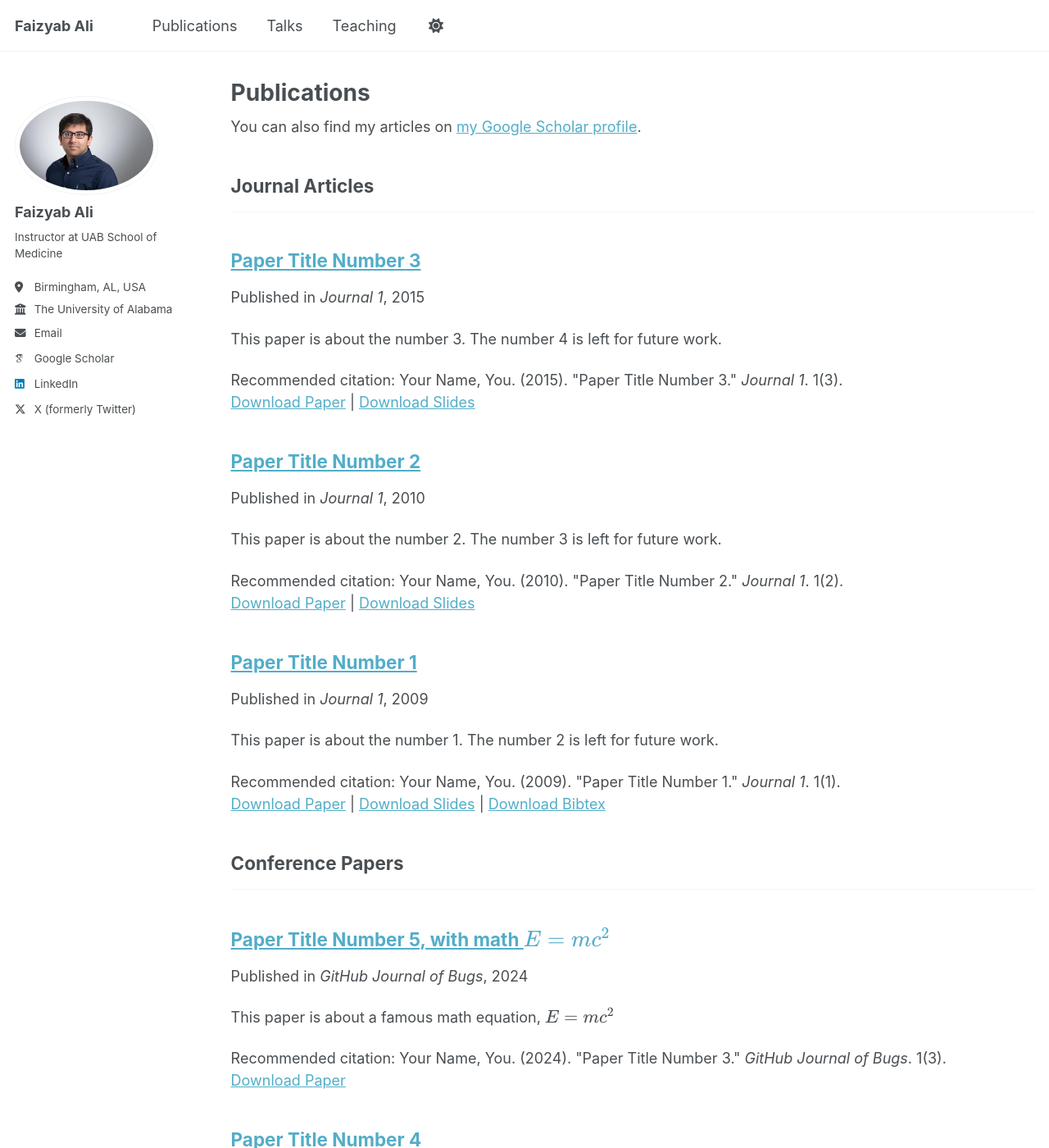
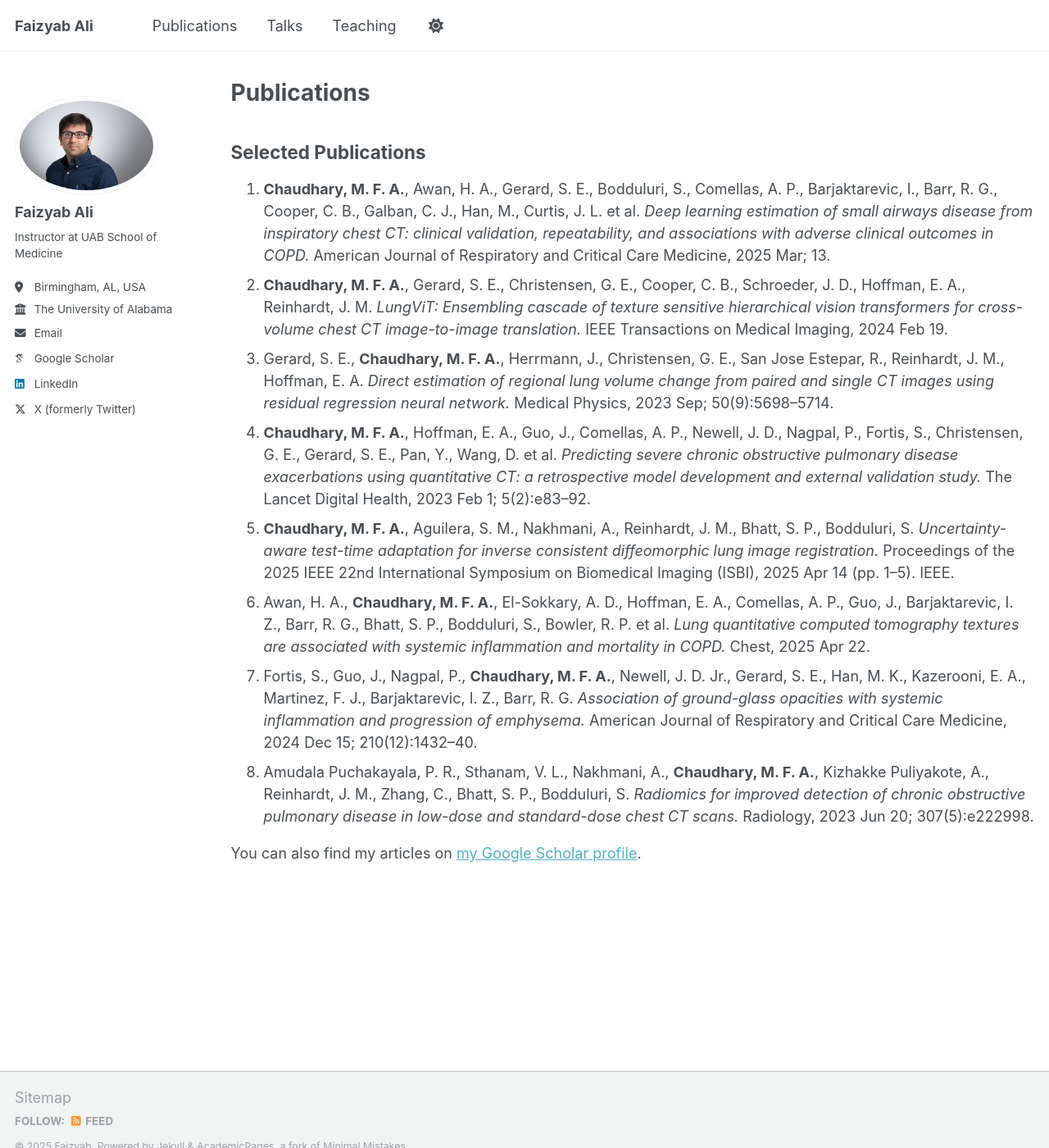
Before and after one commit to MFaizyabAli/mfaizyabali.github.io, a Jekyll site: the page built from _pages/publications.html, in a window 1280 px wide and 1400 px high. Shown: the whole window at 82% size. Built offline with Jekyll 4.4.1, drawn with Linux system fonts in a browser that asks for light colours; some web fonts are replaced; some of the changed text lies outside the part shown.

Commit message:
Update publications.html

```diff
--- a/_pages/publications.html
+++ b/_pages/publications.html
@@ -5,29 +5,54 @@ permalink: /publications/
 author_profile: true
 ---
 
+
+<h2>Selected Publications</h2>
+<ol>
+  <li>
+    <strong>Chaudhary, M. F. A.</strong>, Awan, H. A., Gerard, S. E., Bodduluri, S., Comellas, A. P., Barjaktarevic, I., Barr, R. G., Cooper, C. B., Galban, C. J., Han, M., Curtis, J. L. et al.
+    <em>Deep learning estimation of small airways disease from inspiratory chest CT: clinical validation, repeatability, and associations with adverse clinical outcomes in COPD.</em>
+    American Journal of Respiratory and Critical Care Medicine, 2025 Mar; 13.
+  </li>
+  <li>
+    <strong>Chaudhary, M. F. A.</strong>, Gerard, S. E., Christensen, G. E., Cooper, C. B., Schroeder, J. D., Hoffman, E. A., Reinhardt, J. M.
+    <em>LungViT: Ensembling cascade of texture sensitive hierarchical vision transformers for cross-volume chest CT image-to-image translation.</em>
+    IEEE Transactions on Medical Imaging, 2024 Feb 19.
+  </li>
+  <li>
+    Gerard, S. E., <strong>Chaudhary, M. F. A.</strong>, Herrmann, J., Christensen, G. E., San Jose Estepar, R., Reinhardt, J. M., Hoffman, E. A.
+    <em>Direct estimation of regional lung volume change from paired and single CT images using residual regression neural network.</em>
+    Medical Physics, 2023 Sep; 50(9):5698–5714.
+  </li>
+  <li>
+    <strong>Chaudhary, M. F. A.</strong>, Hoffman, E. A., Guo, J., Comellas, A. P., Newell, J. D., Nagpal, P., Fortis, S., Christensen, G. E., Gerard, S. E., Pan, Y., Wang, D. et al.
+    <em>Predicting severe chronic obstructive pulmonary disease exacerbations using quantitative CT: a retrospective model development and external validation study.</em>
+    The Lancet Digital Health, 2023 Feb 1; 5(2):e83–92.
+  </li>
+  <li>
+    <strong>Chaudhary, M. F. A.</strong>, Aguilera, S. M., Nakhmani, A., Reinhardt, J. M., Bhatt, S. P., Bodduluri, S.
+    <em>Uncertainty-aware test-time adaptation for inverse consistent diffeomorphic lung image registration.</em>
+    Proceedings of the 2025 IEEE 22nd International Symposium on Biomedical Imaging (ISBI), 2025 Apr 14 (pp. 1–5). IEEE.
+  </li>
+  <li>
+    Awan, H. A., <strong>Chaudhary, M. F. A.</strong>, El-Sokkary, A. D., Hoffman, E. A., Comellas, A. P., Guo, J., Barjaktarevic, I. Z., Barr, R. G., Bhatt, S. P., Bodduluri, S., Bowler, R. P. et al.
+    <em>Lung quantitative computed tomography textures are associated with systemic inflammation and mortality in COPD.</em>
+    Chest, 2025 Apr 22.
+  </li>
+  <li>
+    Fortis, S., Guo, J., Nagpal, P., <strong>Chaudhary, M. F. A.</strong>, Newell, J. D. Jr., Gerard, S. E., Han, M. K., Kazerooni, E. A., Martinez, F. J., Barjaktarevic, I. Z., Barr, R. G.
+    <em>Association of ground-glass opacities with systemic inflammation and progression of emphysema.</em>
+    American Journal of Respiratory and Critical Care Medicine, 2024 Dec 15; 210(12):1432–40.
+  </li>
+  <li>
+    Amudala Puchakayala, P. R., Sthanam, V. L., Nakhmani, A., <strong>Chaudhary, M. F. A.</strong>, Kizhakke Puliyakote, A., Reinhardt, J. M., Zhang, C., Bhatt, S. P., Bodduluri, S.
+    <em>Radiomics for improved detection of chronic obstructive pulmonary disease in low-dose and standard-dose chest CT scans.</em>
+    Radiology, 2023 Jun 20; 307(5):e222998.
+  </li>
+</ol>
+
+
 {% if site.author.googlescholar %}
   <div class="wordwrap">You can also find my articles on <a href="{{site.author.googlescholar}}">my Google Scholar profile</a>.</div>
 {% endif %}
 
 {% include base_path %}
-
-<!-- New style rendering if publication categories are defined -->
-{% if site.publication_category %}
-  {% for category in site.publication_category  %}
-    {% assign title_shown = false %}
-    {% for post in site.publications reversed %}
-      {% if post.category != category[0] %}
-        {% continue %}
-      {% endif %}
-      {% unless title_shown %}
-        <h2>{{ category[1].title }}</h2><hr />
-        {% assign title_shown = true %}
-      {% endunless %}
-      {% include archive-single.html %}
-    {% endfor %}
-  {% endfor %}
-{% else %}
-  {% for post in site.publications reversed %}
-    {% include archive-single.html %}
-  {% endfor %}
-{% endif %}
```
